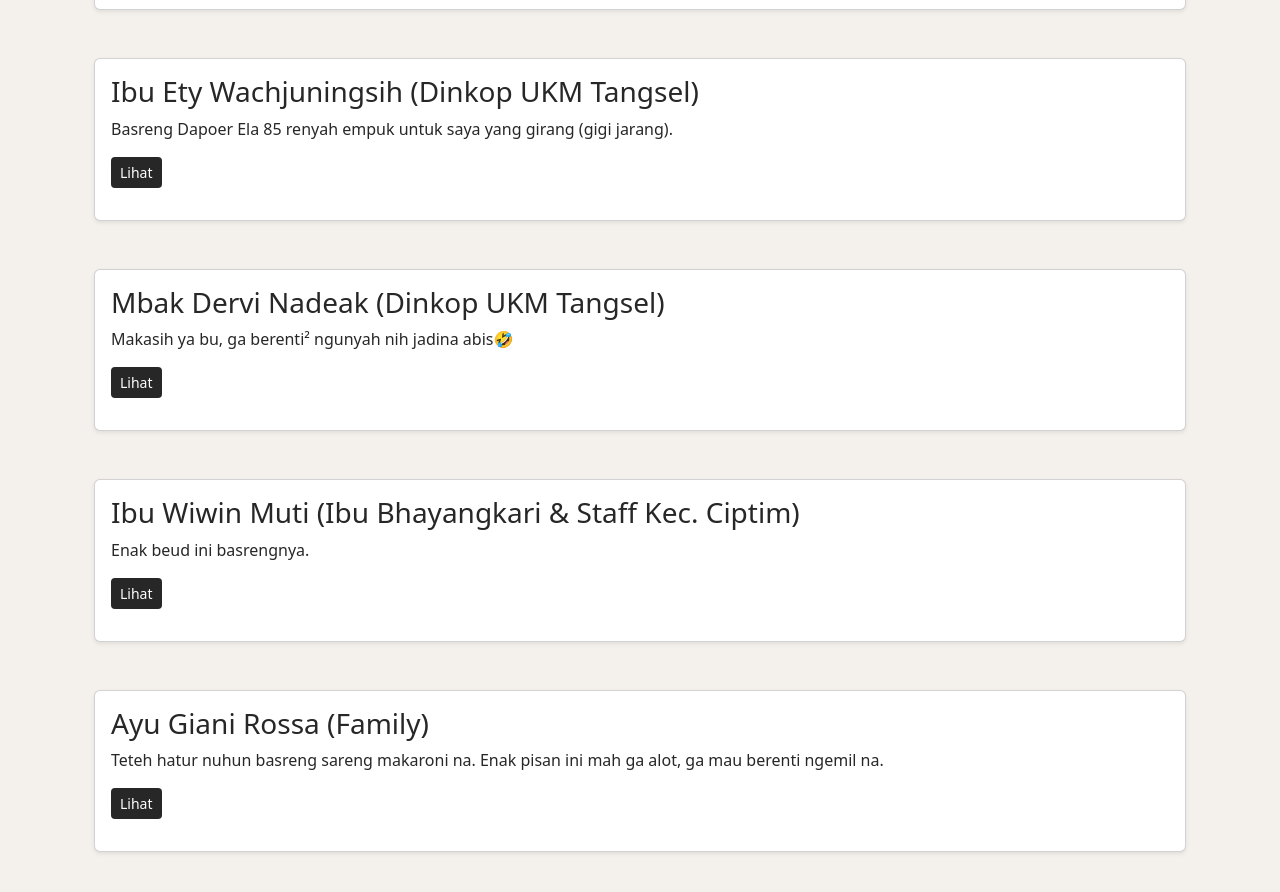
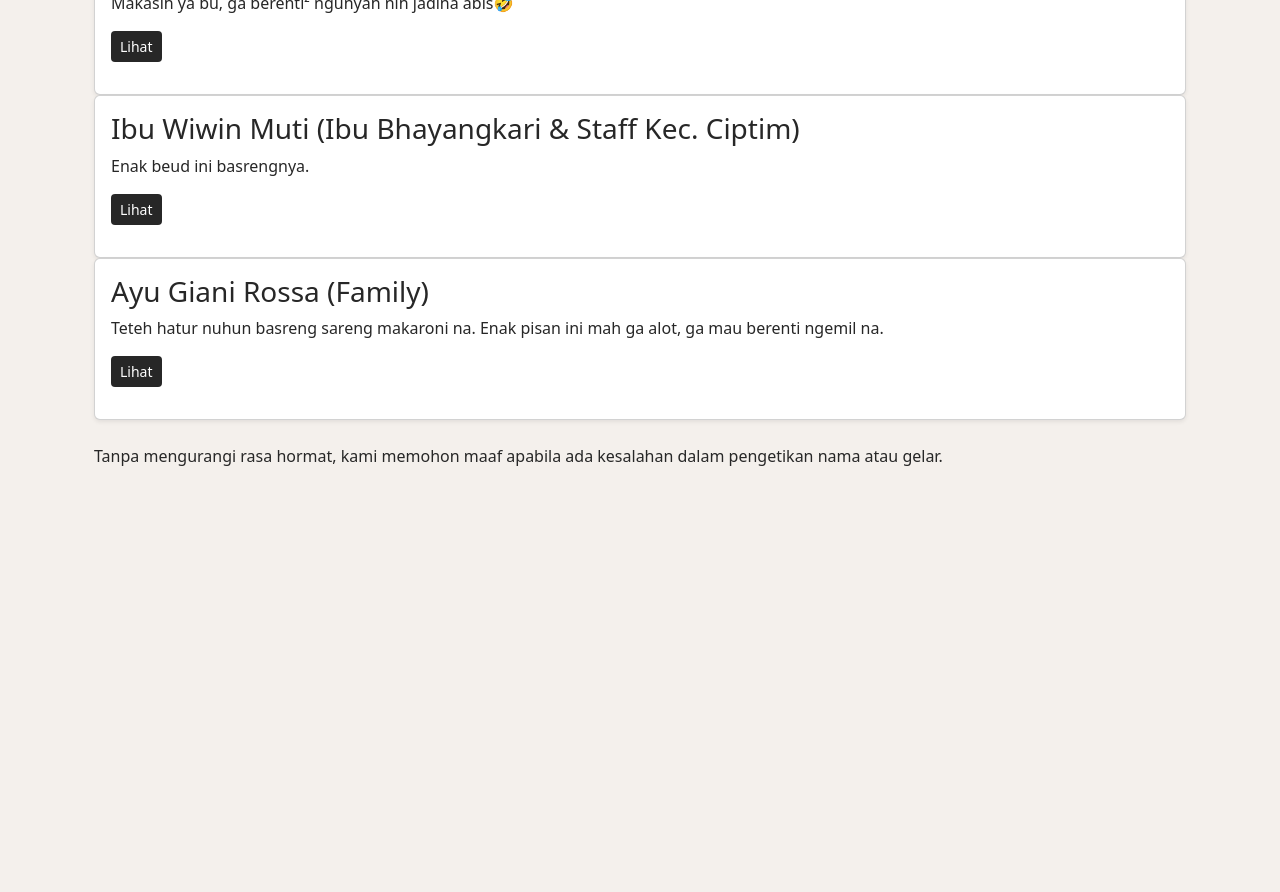
Before and after one commit to dapoerela85/dapoerela85.github.io, a Jekyll site: the page built from testimonials/index.html, in a window 1280 px wide and 900 px high, scrolled down 2091 px. Shown: the top 892 px of the window. Built offline with Jekyll 4.4.1, drawn with Linux system fonts in a browser that asks for light colours; nearby versions of some CDN libraries; comment, search, counter and statistics services are not loaded; after the commit the page ends 2607 px from its top, so only the background shows below that.

Commit message:
Update index.html

```diff
--- a/testimonials/index.html
+++ b/testimonials/index.html
@@ -10,9 +10,12 @@ permalink: /testi/
 </video>
 </div>
 {% for item in site.data.testimonials.testi %}
-<div class="card card-body d-block w-100 h-100 mb-5 shadow-sm">
+<div class="card card-body d-block w-100 h-100 shadow-sm">
  <h3>{{ item.nama }} ({{ item.jabatan }})</h3>
  <p>{{ item.text }}</p>
  <p><a class="btn btn-custom btn-sm" role="button" href="{{ site.url }}/assets/img/testimonials/{{ item.img }}" data-toggle="lightbox" data-caption="{{ item.nama }}">Lihat</a></p>
 </div>
 {% endfor %}
+<div class="mt-4 mb-5">
+  <p>Tanpa mengurangi rasa hormat, kami memohon maaf apabila ada kesalahan dalam pengetikan nama atau gelar.</p>
+</div>
```
